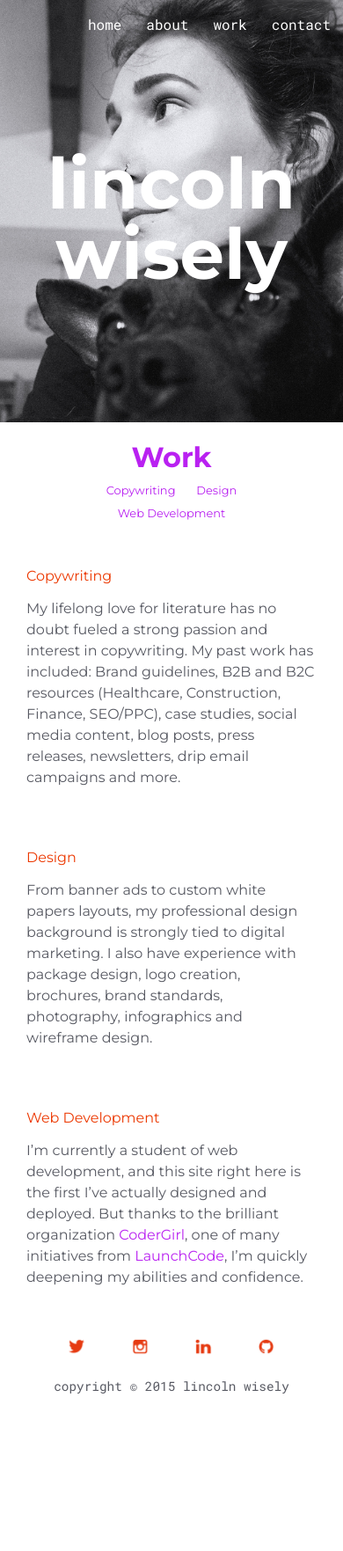
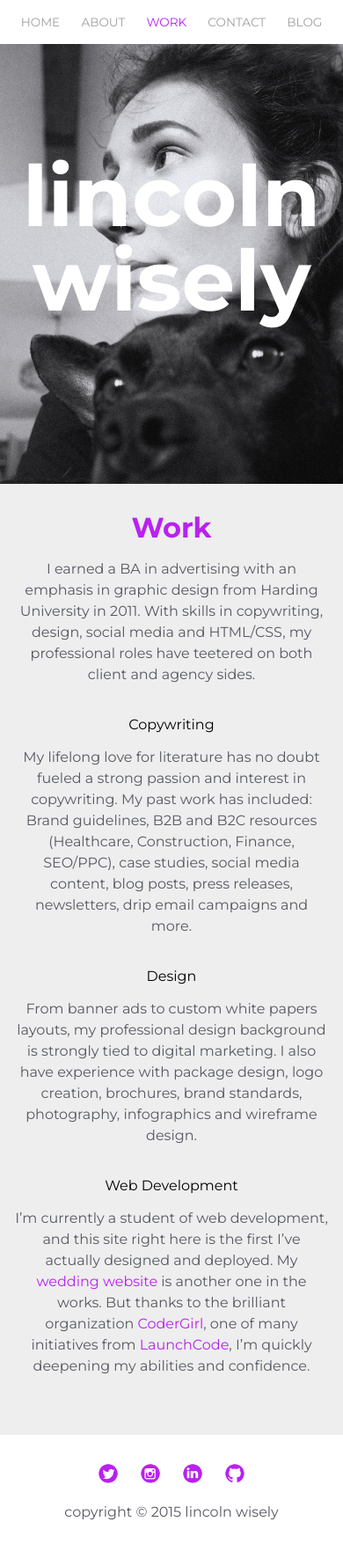
Before and after one commit to lincolnwisely/lincolnsite, a PHP site: page /work.html in a window 390 px wide. Shown: the whole page at 88% size. Before the commit the page ends 1584 px from the top, so only its background shows below. Run offline with PHP 8.4, Linux system fonts and the light colour scheme.

Commit message:
Redo CSS using mobile first approach. Nix orange, white nav, gray container, updated icons, blog in nav

```diff
--- a/css/style.css
+++ b/css/style.css
@@ -1,11 +1,8 @@
+/* =================================
+  Base Element Styles
+==================================== */
 * {
-
-
-}
-
-html {
-padding: 0px;
-margin: 0px;
+box-sizing: border-box;
 }
 
 body {
@@ -14,8 +11,9 @@ body {
 	font-weight: 400;
 	margin: 0px;
 	line-height:;
+}
 
-}
+
 
 a {
 text-decoration: none;
@@ -23,13 +21,13 @@ color: #b921f1;
 
 }
 
-h1, h2, h3, h4, h5, h6 {
+/*h1, h2, h3, h4, h5, h6 {
     font-family: 'Montserrat', sans-serif;
-}
+}*/
 
 h1 {
 	font-family: 'Montserrat', sans-serif;
-	font-size: 6em;
+	font-size: 2em;
 	padding: 0px;
 	margin: 0px;
 
@@ -43,7 +41,7 @@ h2 {
 	margin: 0px;
 	color: #b921f1 ;
 	text-align: center;
-	margin: 20px auto 0;
+	margin: 0 auto 0;
 }
 
 h3 {
@@ -53,22 +51,44 @@ h3 {
 	font-weight: 400;
 	padding: 0px;
 	margin: 0px;
-	color: #ec3800 ;
+	color: #000 ;
 }
-nav {
-height: 100px;
-overflow: auto;
+
+p {
+font-family: 'Roboto Mono', 'Courier' serif;
+font-size: 1em;
+color: #575962;
+line-height: 1.5em;
+font-weight: 400;
 
 }
 
-nav p {
-font-family: 'Roboto Mono', 'Courier', serif;
+/* =================================
+  Base Layout Styles
+==================================== */
+
+/* ---- Navigation ---- */
+
+.main-nav {
+  margin-top: 15px;
+	width: 100%;
+	margin: 15 auto;
+	text-align: center;
+}
+
+.main-nav a {
+	font-size: .85em;
+	color: #a0a0a0;
+	text-transform: uppercase;
+}
+
+.main-nav li {
+font-family: 'Montserrat', sans-serif;
 font-size: 1em;
-float: right;
 color: #fff;
-padding: 0 14px;
-display: inline-block;
-
+display: inline;
+/*margin-bottom: 15px;*/
+margin: 5px 10px;
 }
 
 nav a {
@@ -76,9 +96,8 @@ nav a {
 
 }
 
-nav a:hover {
-	color: #b921f1;
-
+.main-nav a:hover {
+	color: #000;
 }
 
 a.activepage {
@@ -93,14 +112,18 @@ text-align: center;
 color: #fff;
 display: block;
 position: absolute;
-  top: 15%;
+top: 25%;
+  /*top: 15%;*/
   color: white;
    line-height: 1em;
 width: 100%;
-
 }
 
-
+.container {
+	background: #eee;
+	padding-top: 30px;
+	padding-bottom:20px
+}
 
 .background-image {
 margin: 0px;
@@ -108,69 +131,40 @@ padding: 0px;
 width: 100%;
 height: 600px;
 max-height: 500px;
+position: relative;
 background: url(../img/lincoln-header.jpg) center center no-repeat;
 background-size: cover;
-
 }
-
-/*.background-image:hover {
-margin: 0px;
-padding: 0px;
-width: 100%;
-height: 600px;
-max-height: 600px;
-background: url(../img/lincoln-color.jpg) center center no-repeat;
-background-size: cover;
-
-}*/
 
 .background-image a {
 	color: #fff;
-
-}
-
-/*.background-image a:hover {
-	color: #b921f1;
-
-}*/
-
-
-p {
-font-family: 'Roboto Mono', 'Courier' serif;
-font-size: 1em;
-color: #575962;
-line-height: 1.5em;
-font-weight: 400;
-
 }
 
 
-.secondary-content {
-
-color: #575962;
-padding: 0px 200px;
-
+.col {
+  padding-left: 1em;
+  padding-right: 1em;
+  padding-bottom: 30px;
+  text-align: center;
 }
 
 /* ___CHANGED NORMALIZE.CSS menu, ol, li to have a PADDING OF ZERO from 0 0 0 40px TO FIX THE CENTERING ISSUE WITH ULs */
 
-ul, li{
+
+.main-footer {
 	text-align: center;
-padding: 0;
+	padding: 1em 0;
+	background: #fff;
 }
 
-.content-block {
-margin: 25px auto ;
-}
-
-footer {
+/*footer {
 color: #aaa9ae;
 font-family: 'Roboto Mono', 'Courier', serif;
 font-size: .9em;
 text-align: center;
 margin: 50px 0 20px;
 
-}
+}*/
 
 
 
@@ -182,37 +176,11 @@ footer .social img {
 }
 
 
-/* Align Simple Social Icons Centered */
-  /*.social ul.alignright,
-	.social ul.alignleft {
-		text-align: center;
-	}
-
-	.social ul.alignright li,
-	.social ul.alignleft li {
-		display: inline-block;
-	/*	float: none;*/
-
-
-	/* Align everything center */
-/*	.alignright,
-	img.alignright,
-	.aligncenter,
-	img.aligncenter,
-	.alignleft,
-	img.alignleft {
-		display: block;
-		margin: 0 auto 10px;
-		float:none;
-	}
-*/
 	ul .social, li {
     list-style: none;
     text-decoration: none;
     display:inline-block;
-    position: relative;
-
-
+    /*position: relative;*/
     }
 
 
@@ -220,35 +188,35 @@ footer .social img {
 
 /* Media Queries -------------------- */
 
-@media (max-width: 1080px) {
-/*  .background-image h1 {
-    font-family: 'Montserrat', sans-serif;
-font-size: 5.5em;
-text-align: center;
-color: #fff;
-display: block;
-  position: absolute;
-  top: 23%;
-  left: 50%;
-  transform: translate(-50%, -50%);
-  color: white;
-
+@media (min-width: 769px) {
+	/*body {
+	padding-top: 70px;
+	}*/
+/*
+	  .main-header {
+	  position: fixed;
+	  background: #fff;
+	  box-shadow: 0 1px 4px rgba(0,0,0,.4);
+	  width: 100%;
+	  top: 0;
+	  z-index: 1000;
 
 	}*/
 
 
-/*@media (max-width: 1024px) {
-  .main-content,
-  .secondary-content {
-    width: 90%;
+	/*.main-nav {
+	float: right;
+	width: 100%;
 	}
-  .wildlife {
-    padding: 10% 12%;
-    margin: 50px 0 20px;
-  }
+
+	.main-nav li {
+	  display: inline-block;
+	  margin-left: 15px;
 	}*/
 
-@media (max-width: 1080px) {
+
+
+@media (min-width: 658px) {
 /*  .main-content,
   .secondary-content {
     width: 100%;
@@ -257,20 +225,7 @@ display: block;
   }*/
 
 
-/*    .background-image h1 {
-    font-family: 'Montserrat', sans-serif;
-font-size: 4em;
-text-align: center;
-color: #fff;
-display: block;
-  position: absolute;
-  top: 28%;
-  left: 50%;
- transform: translate(-50%, -50%);
-  color: white;
 
-
-}*/
 
 /*  .main-header {
     max-height: 380px;
@@ -279,14 +234,46 @@ display: block;
 /*  .secondary-content{
     font-size: 1.3rem;
     margin: 0px 25px;*/
+
+
+	.main-nav {
+	  margin-top: 15px;
+		width: 100%;
+		margin: 25px auto;
+		text-align: center;
 	}
+
+
+	.main-nav a {
+		font-size: 1em;
+	}
+
+	.main-nav li {
+	font-family: 'Montserrat', sans-serif;
+	font-size: 1em;
+	color: #fff;
+	display: inline;
+	/*margin-bottom: 15px;*/
+	margin: 5px 20px;
+	}
+
+
 	.background-image h1 {
-    font-size: 5em;
+	font-family: 'Montserrat', sans-serif;
+	font-size: 8em;
+	text-align: center;
+	color: #fff;
+	display: block;
+	  position: absolute;
+	  top: 25%;
+	  color: white;
 	   line-height: 1em;
-    text-align: center;
-     position: absolute;
-    top: 20%;
+	width: 100%;
+	}
 
+	.col {
+	  width: 75%;
+	  margin: 0 auto;
 	}
 
 .secondary-content {
@@ -298,7 +285,7 @@ padding: 0px 80px;
   }
 }
 
-@media (max-width: 768px) {
+/*@media (max-width: 768px) {
 
 
 
@@ -321,10 +308,10 @@ font-size: .9em;
   display:block;
   float: none;
 
-  }
+  }*/
 
 
-@media (max-width: 400px) {
+/*@media (max-width: 400px) {
 	.background-image {
 	margin: 0px;
 	padding: 0px;
@@ -333,7 +320,7 @@ font-size: .9em;
 	background: url(../img/lincoln-header.jpg) center center no-repeat;
 	background-size: cover;
 
-	}
+	}*/
 
 
 	/*.background-image h1 {
--- a/work.html
+++ b/work.html
@@ -3,34 +3,36 @@
   <head>
    <meta charset="utf-8">
     <meta name="viewport" content="width=device-width, initial-scale=1.0">
-    <title>Lincoln Wisely | Work</title>
-    <link rel="stylesheet" href="css/style.css">
-     <link href='https://fonts.googleapis.com/css?family=Montserrat:400,700' rel='stylesheet' type='text/css'
-     >
-     <link href='https://fonts.googleapis.com/css?family=Roboto+Mono' rel='stylesheet' type='text/css'>
-     <script src="jquery.js"></script>
-  </head>
+    <title>Lincoln Wisely | Designer + Developer</title>
+  <!--   <link rel="stylesheet" href="css/normalize.css"> -->
+  <!-- <link href="css/bootstrap.min.css" rel="stylesheet"> -->
+  <link rel="stylesheet" href="css/normalize.css">
+  <link rel="stylesheet" href="css/style.css">
+   <link href='https://fonts.googleapis.com/css?family=Montserrat:400,700' rel='stylesheet' type='text/css'>
+   <link href='https://fonts.googleapis.com/css?family=Roboto+Mono' rel='stylesheet' type='text/css'>
+   <script src="jquery.js"></script>
+   <link rel='shortcut icon' href='img/favicon.ico' type='image/x-icon'/ >
+   </head>
   <body>
-  	<div class="main-content">
-  		<div class="background-image">
-  		<nav>
-  	     <p><a href="contact.html">contact</a></p>
-        <p><a href="work.html" class="activepage">work</a></p>
-        <p><a href="about.html">about</a></p>
-        <p><a href="index.html">home</a></p>
-  		</nav>
-  		<h1>lincoln wisely</h1>
+
+  	<header class="main-header clearfix">
+  		<ul class="main-nav">
+        <li><a href="index.html" >home</a></li>
+        <li><a href="about.html">about</a></li>
+        <li><a href="work.html" class="activepage">work</a></li>
+        <li><a href="contact.html" >contact</a></li>
+        <li><a href="http://lincolnwisely.com/blog">blog</a></li>
+  		</ul>
+    <div class="background-image">
+    <div class="header-text">
+      <h1 >lincoln<br>wisely</h1>
   		</div>
-  	</div>
-  	<div class="secondary-content">
-    		<h2>Work</h2>
-        <ul class="social">
-          <li><h3><a href="#step-1">Copywriting</a></h3></li>
-          <li><h3><a href="#step-2">Design</h3></a></li>
-          <li><h3><a href="#step-3">Web Development</a></h3></li>
-        </ul>
+    </header>
 
-        <p class="document-subsection">I earned a BA in advertising with an emphasis in graphic design from Harding University in 2011. With skills in copywriting, design, social media and HTML/CSS,
+    <div class="container clearfix">
+      <div class="col primary">
+        <h2>Work</h2>
+        <p >I earned a BA in advertising with an emphasis in graphic design from Harding University in 2011. With skills in copywriting, design, social media and HTML/CSS,
       my professional roles have teetered on both client and agency sides. </p>
       <br>
         <div class="content-block gotoStep1" id="#step-1">
@@ -58,14 +60,15 @@
       <div class="content-block" id="#step-3">
       <h3>Web Development</h3>
       <p>I’m currently a student of web development, and this site right here is the first I’ve
-      actually designed and deployed. But thanks to the brilliant organization <a href="https://www.launchcode.org/coder_girl" target="_blank">CoderGirl</a>, one
+      actually designed and deployed. My <a href="http://webberwisely.com">wedding website</a> is another one in the works. But thanks to the brilliant organization <a href="https://www.launchcode.org/coder_girl" target="_blank">CoderGirl</a>, one
       of many initiatives from <a href="https://www.launchcode.org/" target="_blank">LaunchCode</a>, I’m quickly deepening my abilities and
       confidence. </p>
 
     	</div>
     </div>
-  	<footer>
-      <div class="container">
+  </div>
+  	<footer class="main-footer">
+
         <div class="row social">
           <div class="col-md-4">
           </div>
@@ -81,7 +84,6 @@
           <div class="col-md-4">
           </div>
         </div>
-      </div>
 
     <div class="container-fluid">
       <div class="row">
```
Also changed, not shown: about.html (+29 -31 lines), contact.html (+24 -17 lines), index.html (+20 -20 lines), img/favicon.ico (added), img/github.png, img/instagram.png, img/linkedin.png, img/old/github.jpg (renamed from img/github.jpg), img/old/github.png (added), img/old/instagram.png (added), img/old/linkedin.png (added), img/old/twitter.png (added), img/twitter.png, 1 other file. Lines whose indentation alone changed are shown as unchanged.
